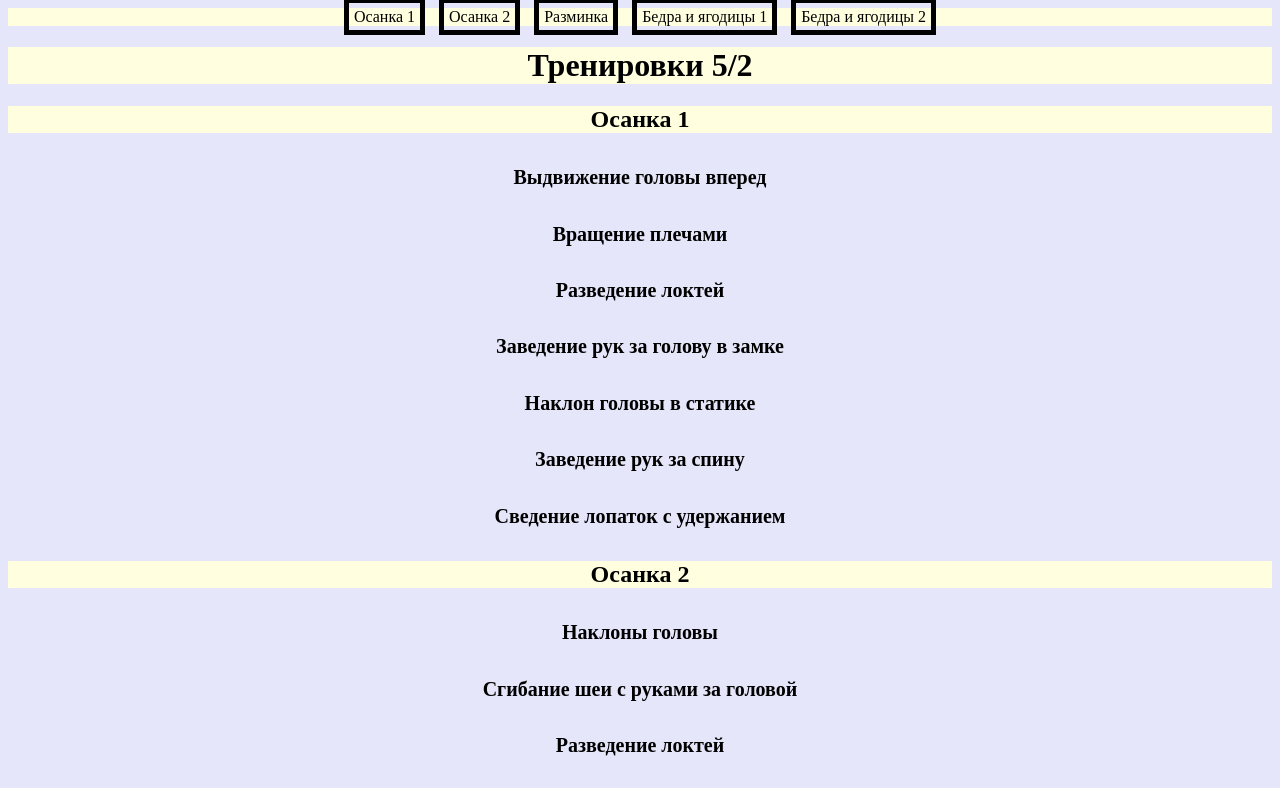
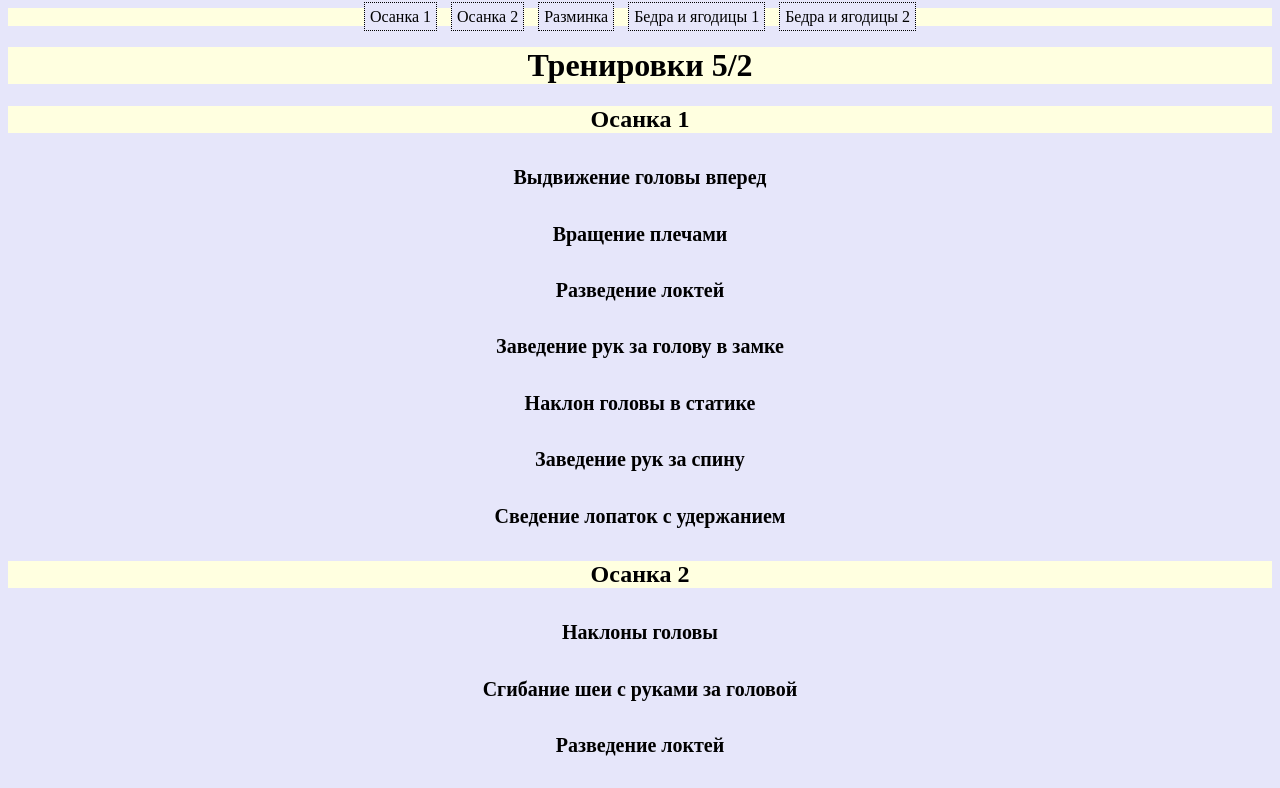
Before and after one commit to m8rphian/resume, a plain HTML site: page index.html in a window 1280 px wide. Shown: the top 788 px of the page. Drawn offline with Linux system fonts and the light colour scheme.

Commit message:
Update style.css

```diff
--- a/style.css
+++ b/style.css
@@ -5,10 +5,11 @@ body {
 header a {
        text-decoration: none;
        text-align: center;
-       border: 5px solid black;
+       border: 1px dotted black;
        padding: 5px;
        margin: 5px;
-       color: black
+       color: black;
+       background-color: Lavender
 }
 
 h5 {
```
